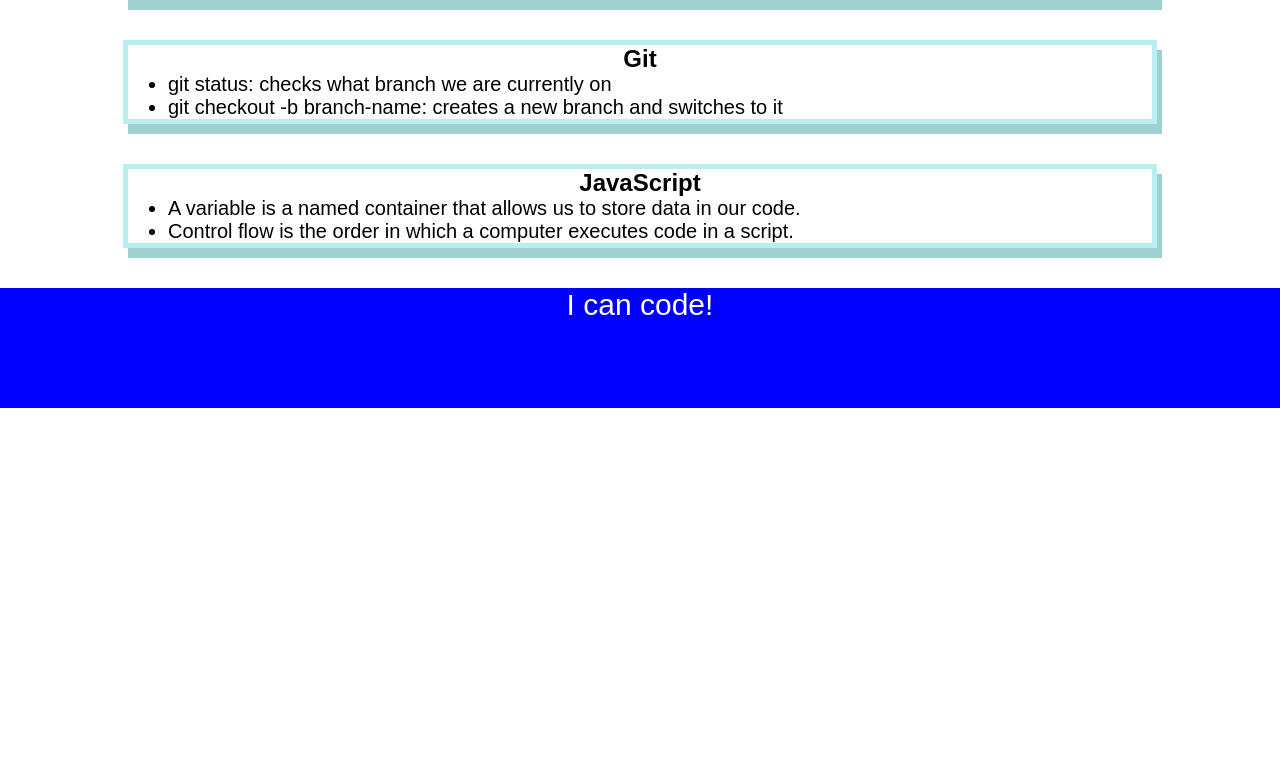
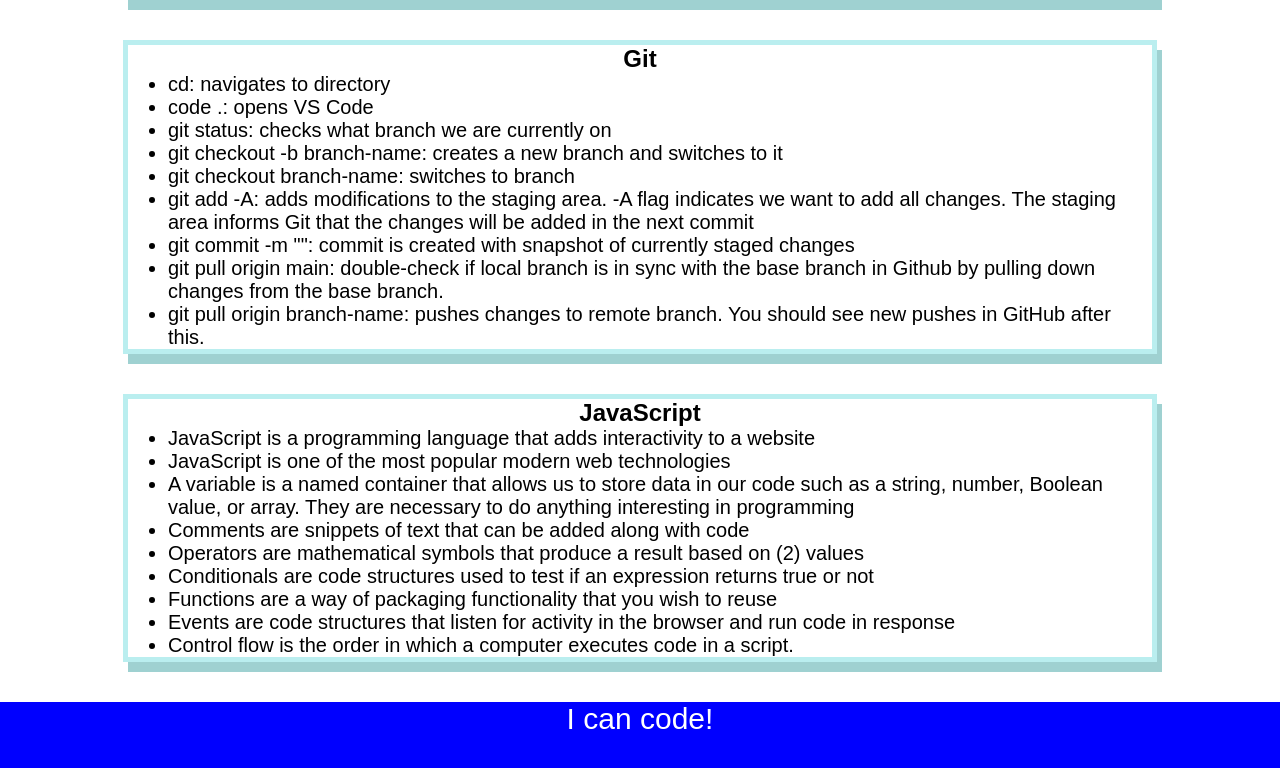
Before and after one commit to ndallich1/prework-study-guide, a plain HTML site: page index.html in a window 1280 px wide. Shown: the part 1265-2033 px from the top of the page. Before the commit the page ends 1673 px from the top, so only its background shows below. Drawn offline with Linux system fonts and the light colour scheme.

Commit message:
updated HTML

```diff
--- a/index.html
+++ b/index.html
@@ -72,15 +72,29 @@
       <section class="card" id="git-section">
         <h2>Git</h2>
         <ul>
+          <li>cd: navigates to directory</li>
+          <li>code .: opens VS Code</li>
           <li>git status: checks what branch we are currently on</li>
           <li>git checkout -b branch-name: creates a new branch and switches to it</li>
+          <li>git checkout branch-name: switches to branch</li>
+          <li>git add -A: adds modifications to the staging area. -A flag indicates we want to add all changes. The staging area informs Git that the changes will be added in the next commit</li>
+          <li>git commit -m "": commit is created with snapshot of currently staged changes</li>
+          <li>git pull origin main: double-check if local branch is in sync with the base branch in Github by pulling down changes from the base branch.</li>
+          <li>git pull origin branch-name: pushes changes to remote branch. You should see new pushes in GitHub after this.</li>
         </ul>
 
       </section>
       <section class="card" id="javascript-section">
         <h2>JavaScript</h2>
         <ul>
-          <li>A variable is a named container that allows us to store data in our code.</li>
+          <li>JavaScript is a programming language that adds interactivity to a website</li>
+          <li>JavaScript is one of the most popular modern web technologies</li>
+          <li>A variable is a named container that allows us to store data in our code such as a string, number, Boolean value, or array. They are necessary to do anything interesting in programming</li>
+          <li>Comments are snippets of text that can be added along with code</li>
+          <li>Operators are mathematical symbols that produce a result based on (2) values</li>
+          <li>Conditionals are code structures used to test if an expression returns true or not</li>
+          <li>Functions are a way of packaging functionality that you wish to reuse</li>
+          <li>Events are code structures that listen for activity in the browser and run code in response</li>
           <li>Control flow is the order in which a computer executes code in a script.</li>
         </ul>
       </section>
```
